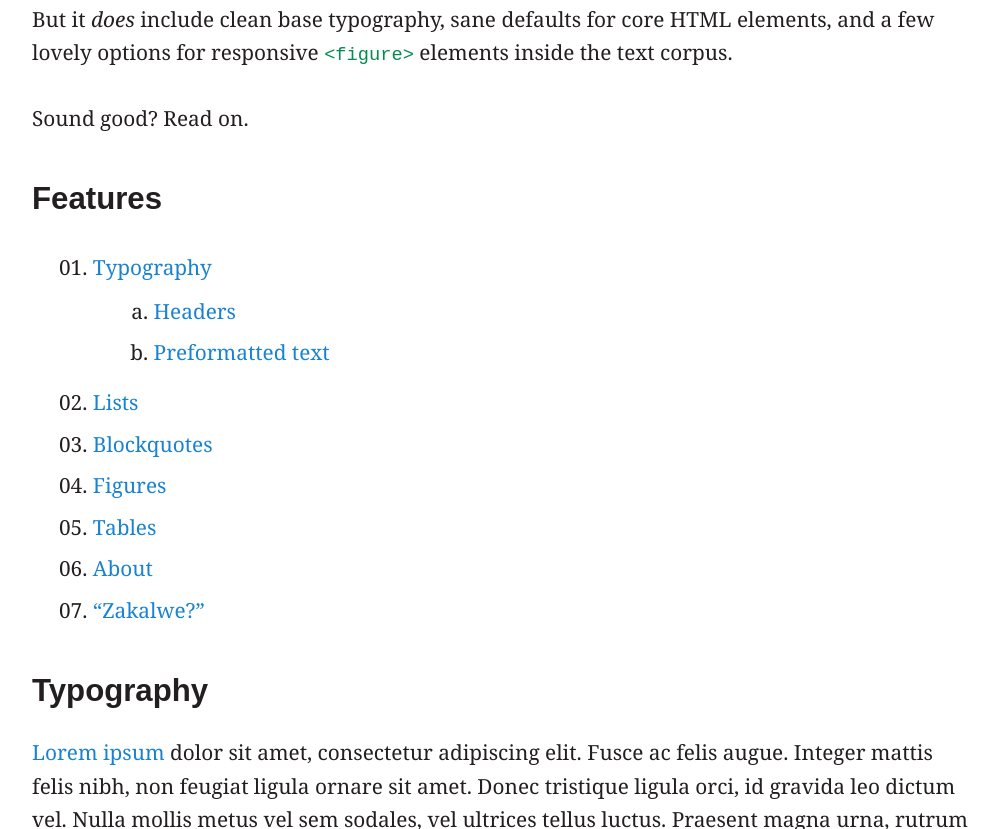
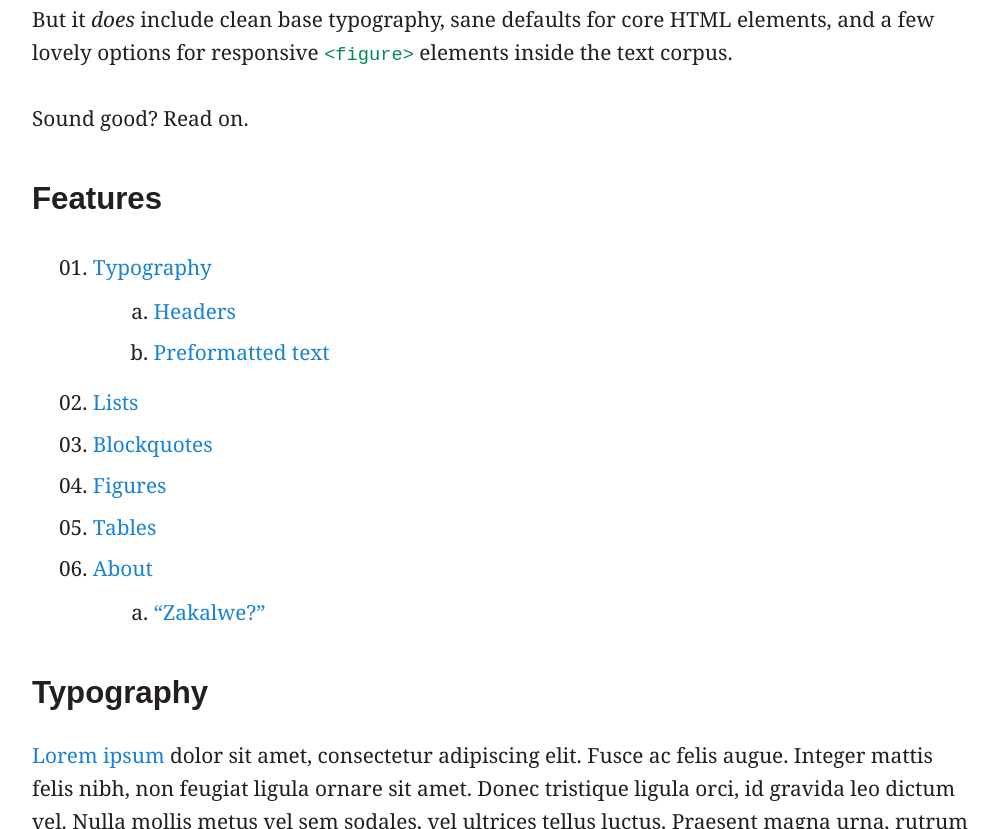
Before and after one commit to rjz/zakalwe, a website: page index.html in a window 1280 px wide. Shown: the part 1185-2014 px from the top of the page, without its empty margins (138-1124 px from the left). Drawn offline with Linux system fonts and the light colour scheme.

Commit message:
Updates demo

```diff
--- a/index.html
+++ b/index.html
@@ -36,7 +36,7 @@
       <p class="article__leader">The world is full of feature-rich CSS frameworks. This isn't one of them.</p>
 
       <p>The first thing you notice is how little there is. Zakalwe is a
-      stylesheet. It's <em>only</em> a stylesheet. And if you're looking
+      stylesheet. It's <em>only</em> a stylesheet. If you're looking
       for things like grid systems, opinionated components, or JavaScript,
       it's probably not right for you.</p>
 
@@ -60,8 +60,11 @@
         <li><a href="#blockquotes">Blockquotes</a></li>
         <li><a href="#figures">Figures</a></li>
         <li><a href="#tables">Tables</a></li>
-        <li><a href="#about">About</a></li>
-        <li><a href="#the-name">&ldquo;Zakalwe?&rdquo;</a></li>
+        <li><a href="#about">About</a>
+          <ol>
+            <li><a href="#the-name">&ldquo;Zakalwe?&rdquo;</a></li>
+          </ol>
+        </li>
       </ol>
 
       <h2><a name="typography"></a>Typography</h2>
```
